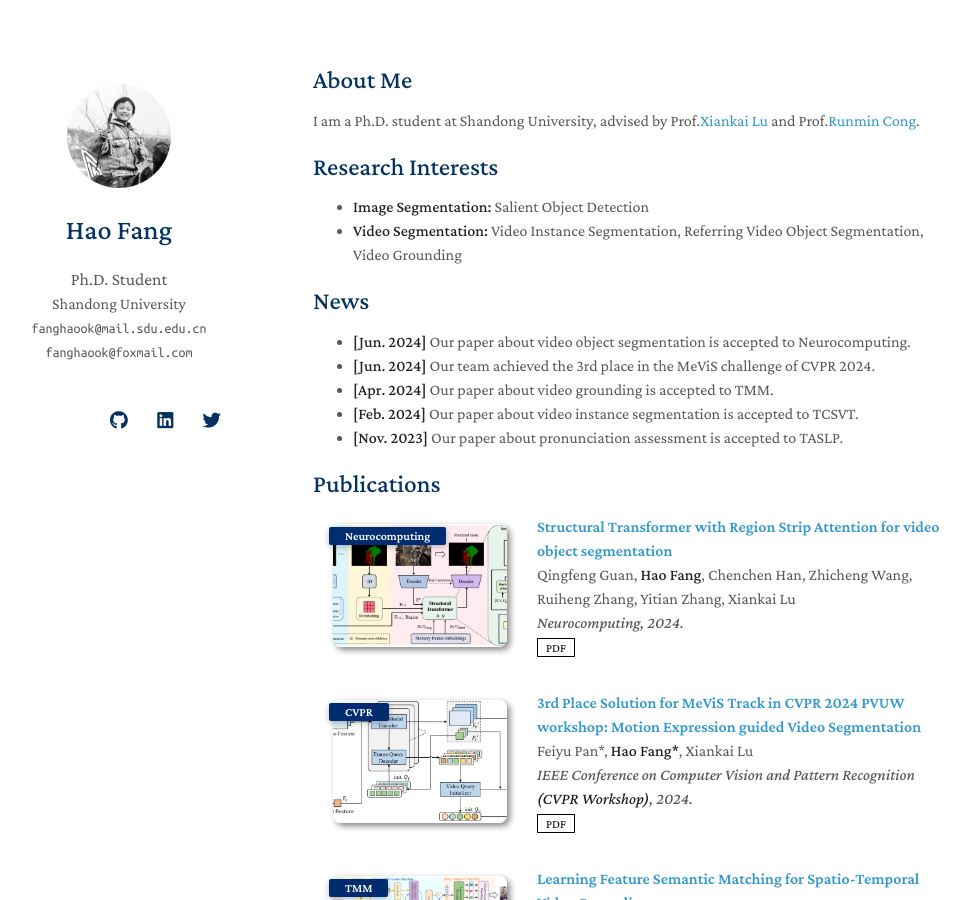
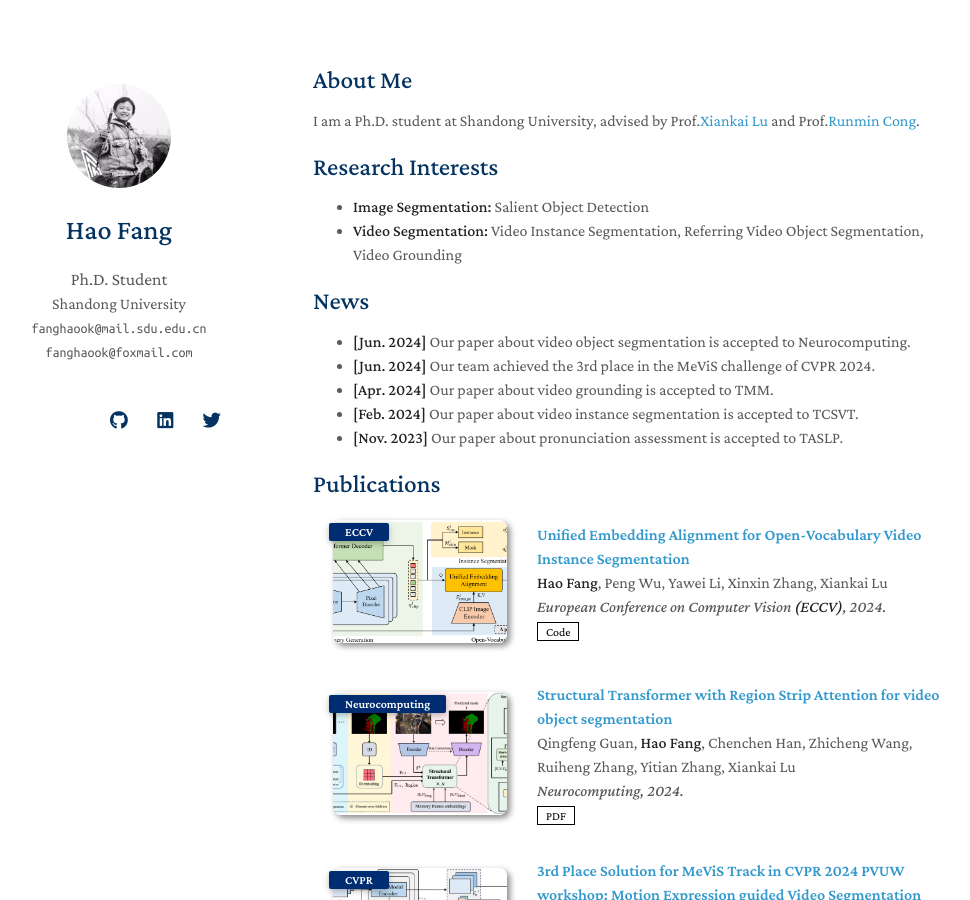
Before and after one commit to fanghaook/fanghaook.github.io, a Jekyll site: the page built from index.md, in a window 1280 px wide and 900 px high. Shown: the whole window, without its empty margins (157-1127 px from the left). Built offline with Jekyll 4.4.1, drawn with Linux system fonts in a browser that asks for light colours; nearby versions of some CDN libraries; a style sheet for code colours, icons or effects is not loaded; our own code applies the rules of GitHub Pages for plain Markdown files.

Commit message:
Update OVFormer

```diff
--- a/_data/publications.yml
+++ b/_data/publications.yml
@@ -1,4 +1,11 @@
 main:
+  - title: "Unified Embedding Alignment for Open-Vocabulary Video Instance Segmentation"
+    authors: <strong>Hao Fang</strong>, Peng Wu, Yawei Li, Xinxin Zhang, Xiankai Lu
+    conference_short: ECCV
+    conference: European Conference on Computer Vision <strong>(ECCV)</strong>, 2024.
+    code: https://github.com/fanghaook/OVFormer
+    image: ./assets/img/OVFormer.png
+
   - title: "Structural Transformer with Region Strip Attention for video object segmentation"
     authors: Qingfeng Guan, <strong>Hao Fang</strong>, Chenchen Han, Zhicheng Wang, Ruiheng Zhang, Yitian Zhang, Xiankai Lu
     conference_short: Neurocomputing
```
